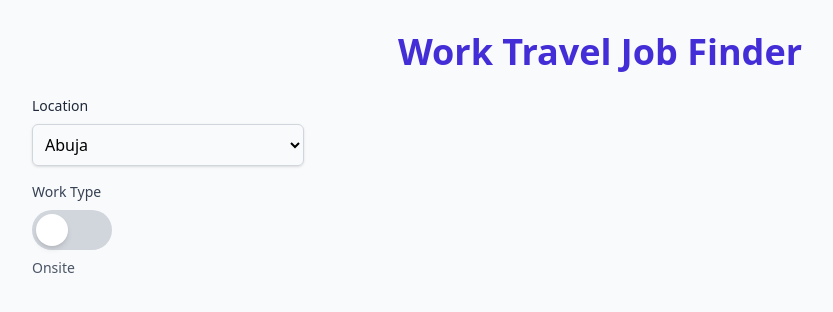
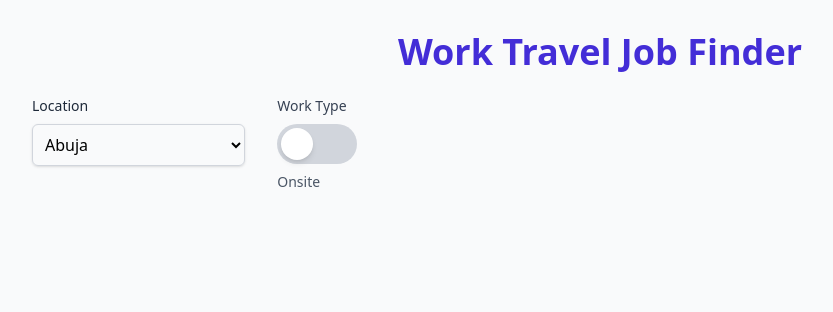
Before and after one commit to Meetkamal256/work-travel-job-finder, a React (Vite) app: page / in a window 1280 px wide. Shown: the top 312 px of the page, without its empty margins (40-873 px from the left). Built offline with nearby package versions, Linux system fonts and the light colour scheme.

Commit message:
feat: layout FilterSection and ToggleButton side-by-side on desktop, stacked on mobile

```diff
--- a/src/pages/Home.tsx
+++ b/src/pages/Home.tsx
@@ -7,10 +7,11 @@
       <h1 className="text-2xl sm:text-3xl md:text-4xl font-bold text-center text-indigo-700 mb-6">
         Work Travel Job Finder
       </h1>
-      <div className="flex flex-wrap">
+
+      <div className="flex flex-col md:flex-row md:space-x-4">
         <FilterSelect />
+        <ToggleButton />
       </div>
-      <ToggleButton />
     </div>
   );
 };
```
